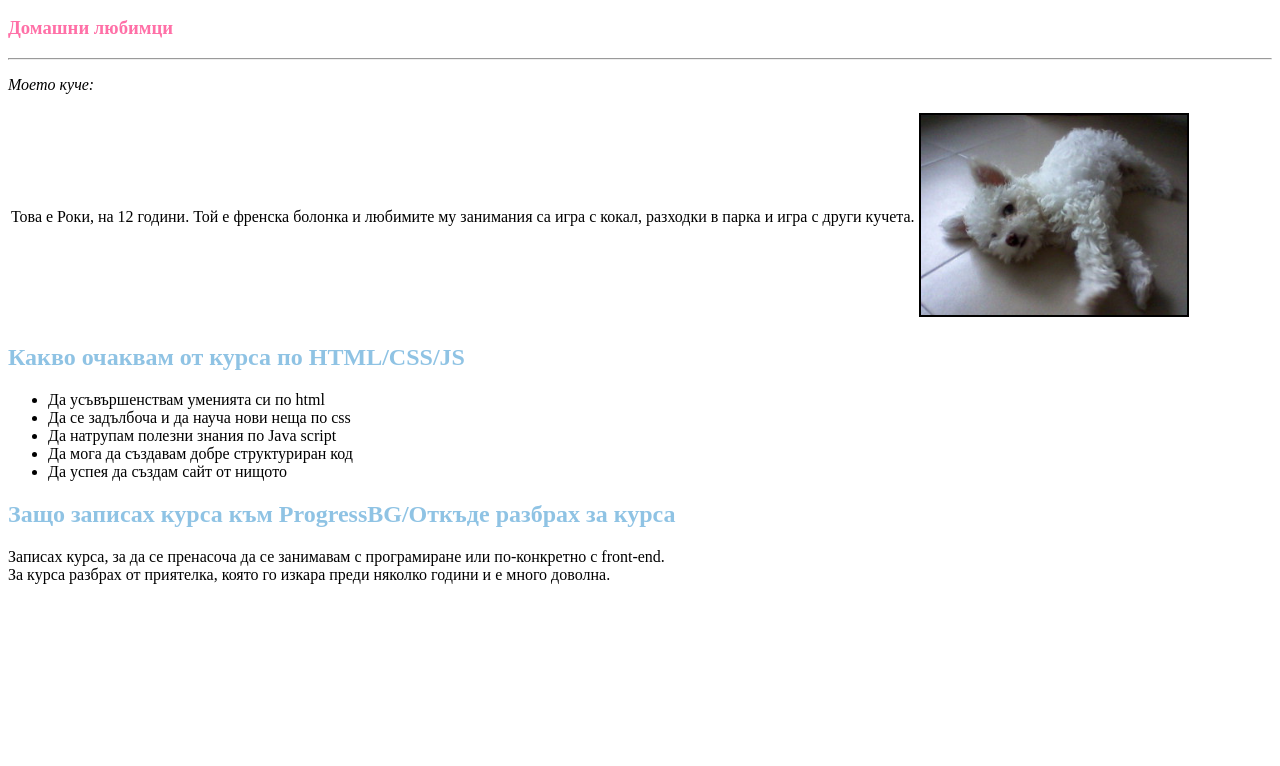
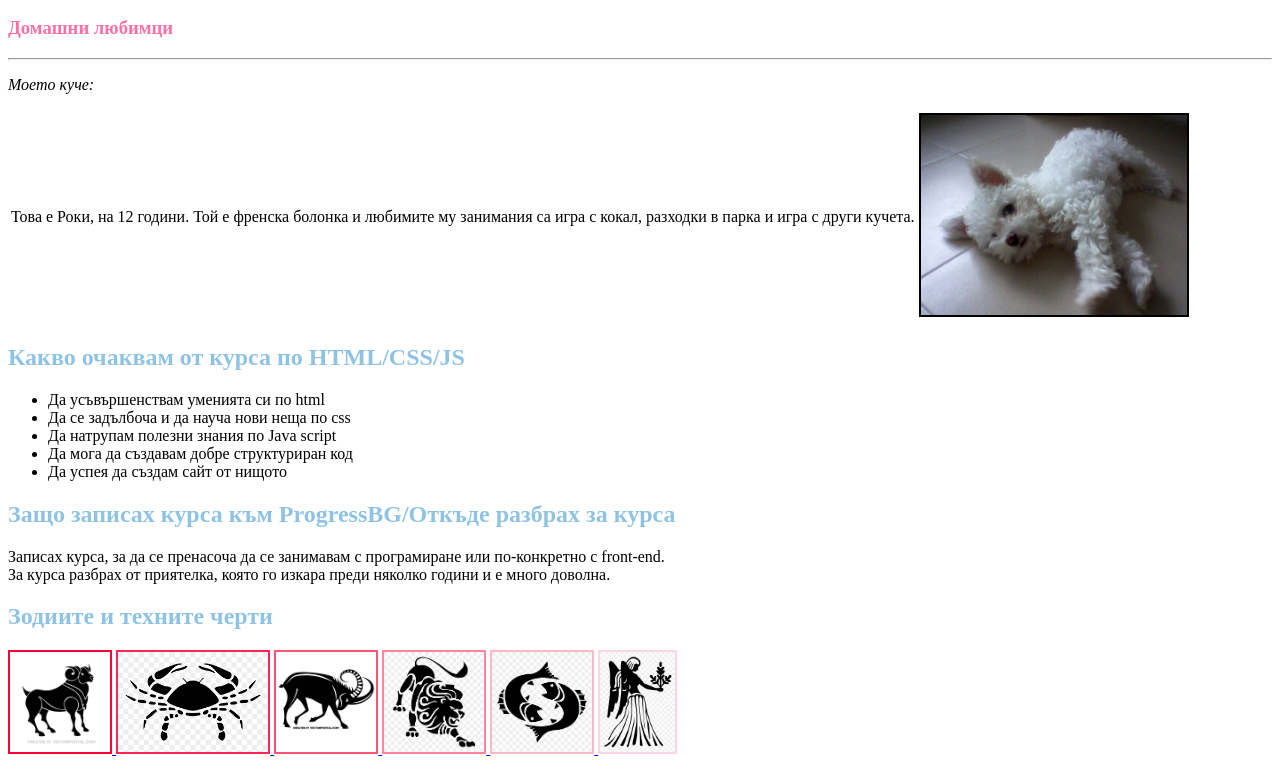
Before and after one commit to elizlatkova/HW, a plain HTML site: page pages/Personal_page.html in a window 1280 px wide. Shown: the part 963-1729 px from the top of the page. Before the commit the page ends 1555 px from the top, so only its background shows below. Drawn offline with Linux system fonts and the light colour scheme.

Commit message:
personal page add 5+ img

```diff
--- a/pages/Personal_page.html
+++ b/pages/Personal_page.html
@@ -5,9 +5,10 @@
     <meta charset="UTF-8">
     <meta name="viewport" content="width=device-width, initial-scale=1.0">
     <title>Лична страничка на Ели</title>
+    <link rel="icon" href="../images/page_icon.png">
     <style>
         h1 {
-            color: rgb(13, 123, 190);
+            color: rgb(0, 122, 197);
             text-align: center;
         }
         h2 {
@@ -25,6 +26,24 @@
         }
         img {
             border: 2px solid #000000;
+        }
+        img.red1 {
+            border: 2px solid #ff0037;
+        }
+        img.red2 {
+            border: 2px solid #ff2755;
+        }
+        img.red3 {
+            border: 2px solid #ff5479;
+        }
+        img.red4 {
+            border: 2px solid #fd859f;
+        }
+        img.red5 {
+            border: 2px solid #ffb8c7;
+        }
+        img.red6 {
+            border: 2px solid #fdd7df;
         }
 
     </style>
@@ -92,15 +111,31 @@
 
     <h2>Защо записах курса към ProgressBG/Откъде разбрах за курса</h2>
 
-    <div>
-        Записах курса, за да се пренасоча да се занимавам с програмиране или по-конкретно с front-end.
-    </div>
+    <P style="font-style: normal;">
+        Записах курса, за да се пренасоча да се занимавам с програмиране или по-конкретно с front-end. <br>
+        За курса разбрах от приятелка, която го изкара преди няколко години и е много доволна.
+    </p>
 
-    <div>
-        За курса разбрах от приятелка, която го изкара преди няколко години и е много доволна.
-    </div>
+    <h2>Зодиите и техните черти</h2>
 
-
+    <a href="https://www.costarastrology.com/zodiac-signs/aries-sign">
+        <img class="red1" src="../images/zodiac_signs/aries.png" alt="Aries" title="Aries" height="100">
+    </a>
+    <a href="https://www.costarastrology.com/zodiac-signs/cancer-sign">
+        <img class="red2" src="../images/zodiac_signs/cancer.png" alt="Cancer" title="Cancer" height="100">
+    </a>
+    <a href="https://www.costarastrology.com/zodiac-signs/capricorn-sign">
+        <img class="red3" src="../images/zodiac_signs/capricorn.png" alt="Capricorn" title="Capricorn" height="100">
+    </a>
+    <a href="https://www.costarastrology.com/zodiac-signs/leo-sign">
+        <img class="red4" src="../images/zodiac_signs/lion.png" alt="Leo" title="Lion" height="100">
+    </a>
+    <a href="https://www.costarastrology.com/zodiac-signs/pisces-sign">
+        <img class="red5" src="../images/zodiac_signs/pisces.png" alt="Pisces" title="Pisces" height="100">
+    </a>
+    <a href="https://www.costarastrology.com/zodiac-signs/virgo-sign">
+        <img class="red6" src="../images/zodiac_signs/virgo.webp" alt="Virgo" title="Virgo" height="100">
+    </a>
 
 </body>
 
```
Also changed, not shown: index.html (+1 -1 lines), images/page_icon.png (added), images/zodiac_signs/aries.png (added), images/zodiac_signs/cancer.png (added), images/zodiac_signs/capricorn.png (added), images/zodiac_signs/lion.png (added), images/zodiac_signs/pisces.png (added), images/zodiac_signs/virgo.webp (added).
